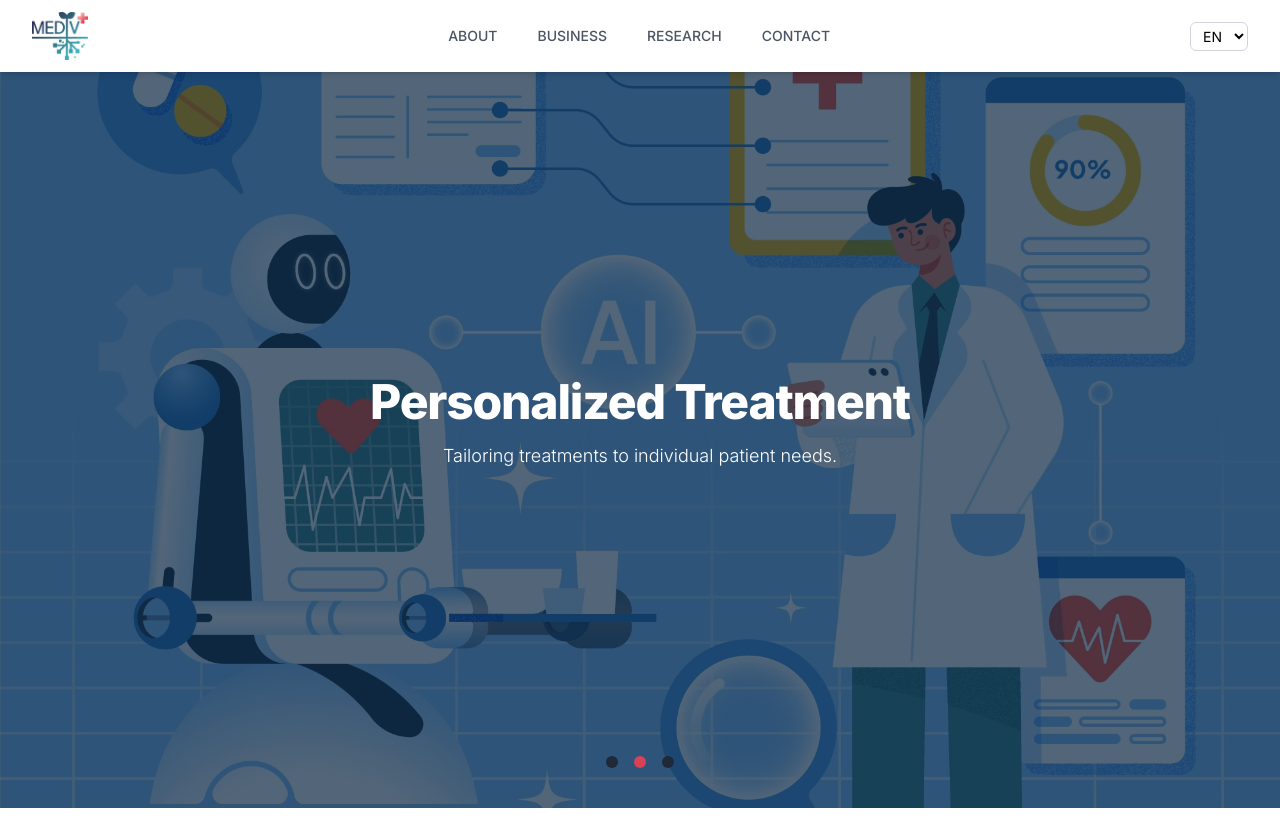
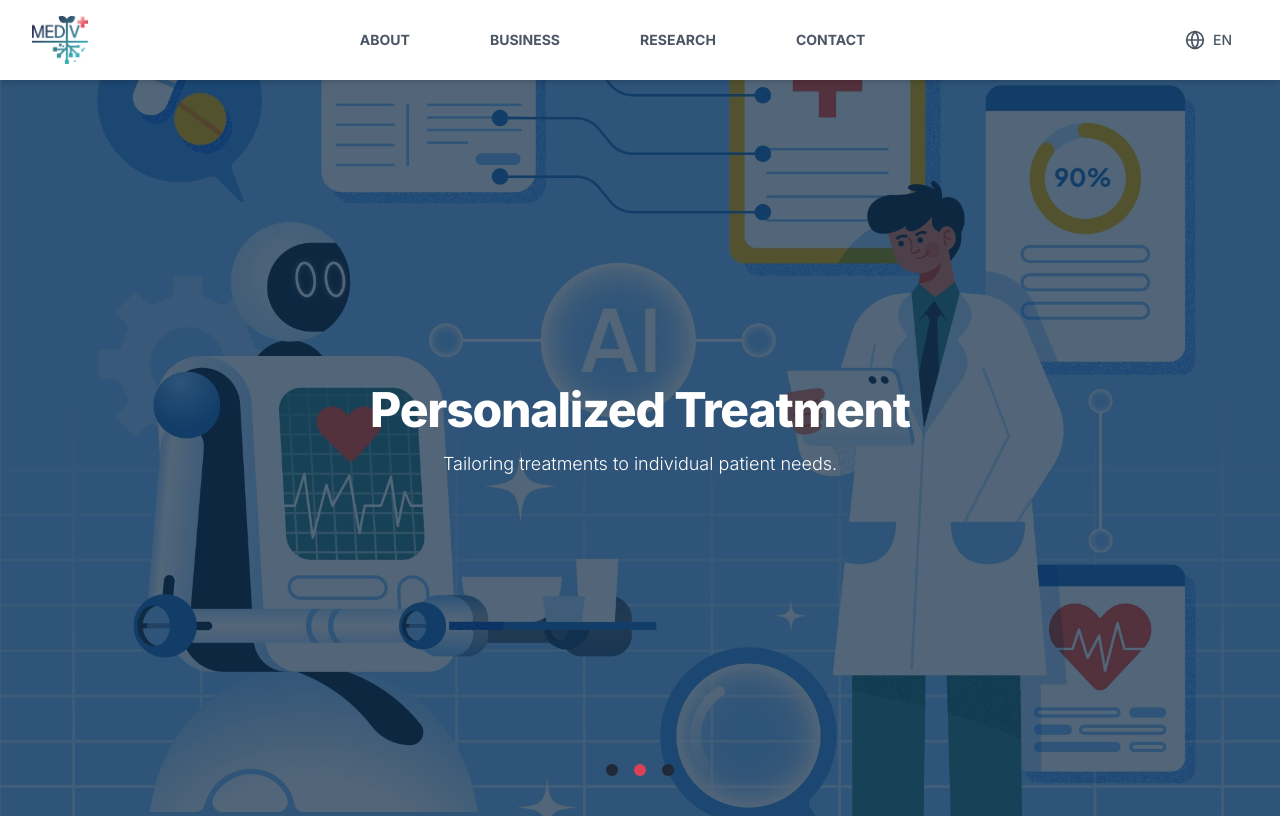
Before and after one commit to hi-rachel/mediv, a Next.js app: page / in a window 1280 px wide. Shown: the top 818 px of the page. Built offline with nearby package versions, Linux system fonts and the light colour scheme.

Commit message:
feat: 헤더 메뉴 현재 위치 표시, 다국어 변경 스타일 설정

```diff
--- a/app/components/Header.tsx
+++ b/app/components/Header.tsx
@@ -3,15 +3,19 @@
 import Link from "next/link";
 import { useState, useEffect } from "react";
 import Image from "next/image";
-import { useRouter } from "next/navigation";
+import { useRouter, usePathname } from "next/navigation";
+import { Globe } from "lucide-react";
 import menuItems from "../data/menuItems";
 
 const Header = () => {
   const [isOpen, setIsOpen] = useState(false);
   const [language, setLanguage] = useState("en");
+  const [isLangMenuOpen, setIsLangMenuOpen] = useState(false);
   const router = useRouter();
+  const pathname = usePathname();
 
   const toggleMenu = () => setIsOpen(!isOpen);
+  const toggleLangMenu = () => setIsLangMenuOpen(!isLangMenuOpen);
 
   useEffect(() => {
     const handleResize = () => {
@@ -20,14 +24,27 @@ const Header = () => {
       }
     };
 
+    const handleClickOutside = (event: MouseEvent) => {
+      if (!(event.target as HTMLElement).closest(".lang-selector")) {
+        setIsLangMenuOpen(false);
+      }
+    };
+
     window.addEventListener("resize", handleResize);
-    return () => window.removeEventListener("resize", handleResize);
+    document.addEventListener("click", handleClickOutside);
+
+    return () => {
+      window.removeEventListener("resize", handleResize);
+      document.removeEventListener("click", handleClickOutside);
+    };
   }, []);
 
-  const handleNavigation = (
-    href: string,
-    subItems?: { id: string; label: string }[]
-  ) => {
+  const handleLanguageChange = (lang: string) => {
+    setLanguage(lang);
+    setIsLangMenuOpen(false);
+  };
+
+  const handleNavigation = (href: string, subItems: { id: string }[]) => {
     if (subItems && subItems.length > 0) {
       router.push(`${href}?tab=${subItems[0].id}`);
     } else {
@@ -36,9 +53,15 @@ const Header = () => {
     setIsOpen(false);
   };
 
+  const isActive = (href: string) => {
+    return pathname.startsWith(href)
+      ? "border-b-4 border-primary text-primary"
+      : "text-gray-600 hover:text-primary";
+  };
+
   return (
     <header className="bg-white shadow-md sticky top-0 z-50">
-      <nav className="container mx-auto px-4 sm:px-6 lg:px-8 py-3">
+      <nav className="container mx-auto px-4 sm:px-6 lg:px-8 py-4">
         <div className="flex justify-between items-center">
           <Link href="/" className="flex-shrink-0">
             <Image
@@ -50,12 +73,16 @@ const Header = () => {
             />
           </Link>
 
-          <div className="hidden md:flex items-center space-x-1 lg:space-x-4">
+          <div className="hidden md:flex items-center space-x-8 lg:space-x-12">
             {menuItems.map((item) => (
               <div key={item.id} className="relative group">
                 <button
-                  onClick={() => handleNavigation(item.href, item.subItems)}
-                  className="px-3 py-2 rounded-md text-sm font-medium text-gray-600 hover:text-primary hover:bg-gray-100 focus:outline-none focus:text-primary focus:bg-gray-100 transition duration-150 ease-in-out"
+                  onClick={() =>
+                    handleNavigation(item.href, item.subItems || [])
+                  }
+                  className={`px-4 py-2 rounded-none text-sm font-bold focus:outline-none transition duration-150 ease-in-out ${isActive(
+                    item.href
+                  )}`}
                 >
                   {item.label}
                 </button>
@@ -65,7 +92,7 @@ const Header = () => {
                       <Link
                         key={subItem.id}
                         href={`${item.href}?tab=${subItem.id}`}
-                        className="block px-4 py-2 text-sm text-gray-700 hover:bg-gray-100 hover:text-primary transition duration-150 ease-in-out"
+                        className="font-semibold block px-4 py-2 text-sm text-gray-700 hover:bg-gray-100 hover:text-primary transition duration-150 ease-in-out"
                       >
                         {subItem.label}
                       </Link>
@@ -76,15 +103,35 @@ const Header = () => {
             ))}
           </div>
 
-          <div className="hidden md:flex items-center">
-            <select
-              value={language}
-              onChange={(e) => setLanguage(e.target.value)}
-              className="bg-white border border-gray-300 rounded-md text-sm px-2 py-1 focus:outline-none focus:ring-2 focus:ring-primary"
-            >
-              <option value="en">EN</option>
-              <option value="ko">KO</option>
-            </select>
+          <div className="hidden md:flex items-center ml-8">
+            <div className="relative lang-selector">
+              <button
+                onClick={toggleLangMenu}
+                className="flex items-center space-x-2 px-4 py-2 rounded-none text-gray-600 hover:bg-gray-100 focus:outline-none"
+              >
+                <Globe className="w-5 h-5" />
+                <span className="text-sm font-medium">
+                  {language.toUpperCase()}
+                </span>
+              </button>
+
+              {isLangMenuOpen && (
+                <div className="absolute right-0 mt-2 w-24 bg-white rounded-md shadow-lg py-1 z-50">
+                  <button
+                    onClick={() => handleLanguageChange("en")}
+                    className="block w-full text-left px-4 py-2 text-sm text-gray-700 hover:bg-gray-100"
+                  >
+                    English
+                  </button>
+                  <button
+                    onClick={() => handleLanguageChange("ko")}
+                    className="block w-full text-left px-4 py-2 text-sm text-gray-700 hover:bg-gray-100"
+                  >
+                    한국어
+                  </button>
+                </div>
+              )}
+            </div>
           </div>
 
           <button
@@ -129,8 +176,10 @@ const Header = () => {
           {menuItems.map((item) => (
             <div key={item.id} className="py-2">
               <button
-                onClick={() => handleNavigation(item.href, item.subItems)}
-                className="block px-3 py-2 rounded-md text-base font-medium text-gray-700 hover:text-primary hover:bg-gray-100 focus:outline-none focus:text-primary focus:bg-gray-100 w-full text-left"
+                onClick={() => handleNavigation(item.href, item.subItems || [])}
+                className={`block px-4 py-2 rounded-none text-base font-medium hover:text-primary focus:outline-none w-full text-left ${isActive(
+                  item.href
+                )}`}
               >
                 {item.label}
               </button>
@@ -140,7 +189,7 @@ const Header = () => {
                     <Link
                       key={subItem.id}
                       href={`${item.href}?tab=${subItem.id}`}
-                      className="block px-3 py-2 rounded-md text-base font-medium text-gray-600 hover:text-primary hover:bg-gray-100 focus:outline-none focus:text-primary focus:bg-gray-100"
+                      className="block px-4 py-2 rounded-none text-base font-medium text-gray-600 hover:text-primary hover:bg-gray-100 focus:outline-none focus:text-primary focus:bg-gray-100"
                       onClick={() => setIsOpen(false)}
                     >
                       {subItem.label}
```
